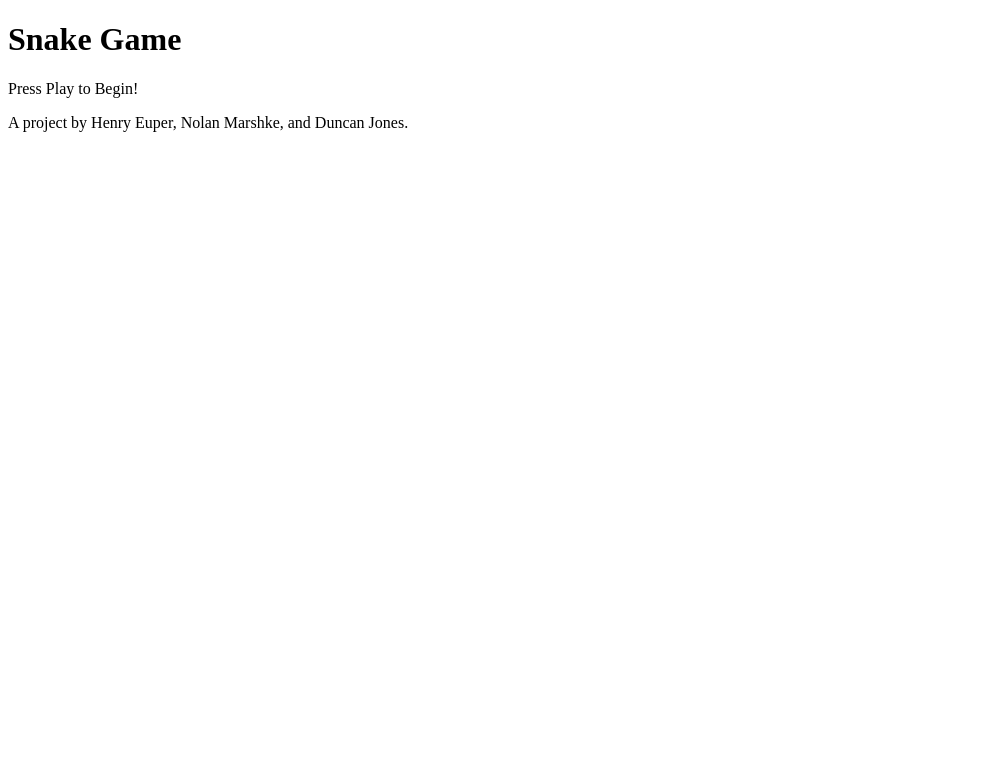
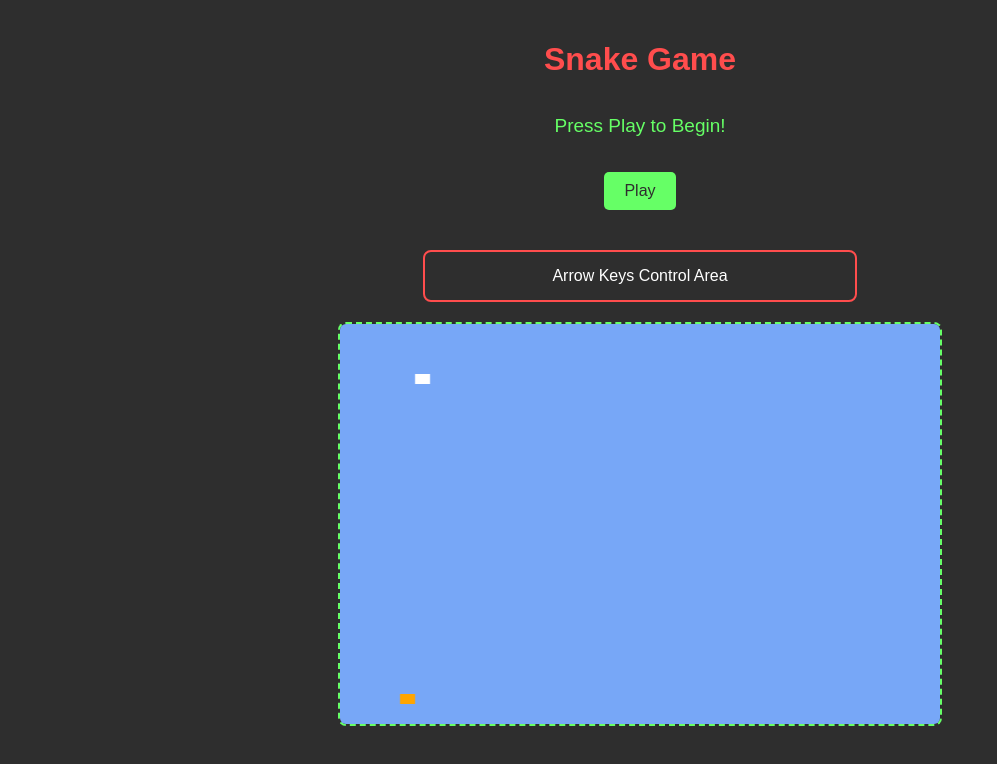
Before and after one commit to CerfSoleil/temporary-branch, a plain HTML site: page index.html in a window 1280 px wide. Shown: the whole page, without its empty margins (0-997 px from the left). Drawn offline with Linux system fonts and the light colour scheme.

Commit message:
Snake moving, Food placed, food randomized, fail conditions set... check comments in .js file for details

```diff
--- a/assets/script.js
+++ b/assets/script.js
@@ -0,0 +1,112 @@
+let gameCanvas;
+let ctx;
+
+let blockSize = 10;
+let rowSize = 40;
+let colSize = 40;
+
+let snakeX = blockSize * 5;
+let snakeY = blockSize * 5;
+
+// These are used to determine the direction of the snake. (Negative is down/left, Positive is up/right)
+let speedX = 0;
+let speedY = 0;
+
+let snakeBody = [];
+
+let foodX;
+let foodY;
+
+let gameOver = false;
+
+//This will need to activate by the play button.
+window.onload = function () {
+    gameCanvas = document.getElementById("playArea");
+    gameCanvas.height = rowSize * blockSize;
+    gameCanvas.width = colSize * blockSize;
+    ctx = gameCanvas.getContext("2d");
+
+    placeFood();
+    document.addEventListener("keydown", changeDirection);
+    // This begins the game and sets its speed
+    setInterval(game, 1000 / 10);
+}
+
+function game() {
+    if (gameOver) {
+        return;
+    }
+
+    // The game's background color
+    ctx.fillStyle = '#77A7F7';
+    ctx.fillRect(0, 0, gameCanvas.width, gameCanvas.height);
+
+    // setting the color of the food
+    ctx.fillStyle = "Orange";
+    ctx.fillRect(foodX, foodY, blockSize, blockSize);
+
+    //this replaces the food once the snake moves over it
+    if (snakeX == foodX && snakeY == foodY) {
+        snakeBody.push([foodX, foodY]);
+        placeFood();
+    }
+
+    // This adds length to the snake body
+    for (let i = snakeBody.length - 1; i > 0; i--) {
+        snakeBody[i] = snakeBody[i - 1];
+    }
+    if (snakeBody.length) {
+        snakeBody[0] = [snakeX, snakeY];
+    }
+
+    // This updates the snake's position (works in time with the Interval)
+    snakeX += speedX * blockSize;
+    snakeY += speedY * blockSize;
+
+    // This is the color of the snake
+    ctx.fillStyle = "white";
+    ctx.fillRect(snakeX, snakeY, blockSize, blockSize);
+    for (let i = 0; i < snakeBody.length; i++) {
+        ctx.fillRect(snakeBody[i][0], snakeBody[i][1], blockSize, blockSize);
+    }
+
+    //Trigger Game Over on hitting self
+    for (let i = 0; i < snakeBody.length; i++) {
+        if (snakeX == snakeBody[i][0] && snakeY == snakeBody[i][1]) {
+            gameOver = true;
+            alert("Game Over");
+        }
+    }
+
+    //Trigger Game Over on hitting the edge
+    if (snakeX < 0 || snakeX > colSize * blockSize || snakeY < 0 || snakeY > rowSize * blockSize) {
+        gameOver = true;
+        alert("Game Over");
+    }
+}
+
+// Place food at random.
+function placeFood() {
+    foodX = Math.floor(Math.random() * colSize) * blockSize;
+    foodY = Math.floor(Math.random() * rowSize) * blockSize;
+}
+
+// Movement + not doubling back
+function changeDirection(direction) {
+    if (direction.code == "ArrowUp" && speedY != 1) {
+        speedX = 0;
+        speedY = -1;
+        }
+        else if (direction.code == "ArrowDown" && speedY != -1) {
+            speedX = 0;
+            speedY = 1;
+        }
+        else if (direction.code == "ArrowLeft" && speedX != 1) {
+            speedX = -1;
+            speedY = 0;
+        }
+        else if (direction.code == "ArrowRight" && speedX != -1) {
+            speedX = 1;
+            speedY = 0;
+        }
+}
--- a/assets/style.css
+++ b/assets/style.css
@@ -0,0 +1,82 @@
+body {
+    font-family: Arial, sans-serif;
+    background-color: #2e2e2e;
+    color: #ffffff;
+    display: flex;
+    flex-direction: column;
+    align-items: center;
+    margin: 0;
+    padding: 0;
+}
+
+header {
+    margin-top: 20px;
+    text-align: center;
+}
+
+h1 {
+    color: #ff4d4d;
+}
+
+#instructions {
+    margin: 15px 0;
+    font-size: 19px;
+    color: #66ff66;
+}
+
+
+
+#playButton {
+    margin: 20px 0;
+}
+
+button {
+    background-color: #66ff66;
+    color: #2e2e2e;
+    border: none;
+    padding: 10px 20px;
+    font-size: 16px;
+    border-radius: 5px;
+    cursor: pointer;
+}
+
+#arrowKeys {
+    margin-top: 20px;
+    padding: 15px;
+    background-color: #2e2e2e;
+    border-radius: 8px;
+    text-align: center;
+    width: 80%;
+    max-width: 400px;
+    border: 2px solid #ff4d4d;
+}
+
+
+#playArea {
+    margin-top: 20px;
+    width: 80%;
+    max-width: 600px;
+    height: 400px;
+    background-color: #2e2e2e;
+    border: 2px dashed #66ff66;
+    display: flex;
+    border-radius: 8px;
+    position: relative;
+}
+
+.grid-cell {
+    border: 1px solid white;
+    width: 40px;
+    height: 40px;
+}
+
+footer {
+    margin-top: 30px;
+    font-size: 14px;
+    text-align: center;
+    color: #888;
+}
+
+footer p {
+    margin: 0;
+}
--- a/index.html
+++ b/index.html
@@ -12,9 +12,11 @@
         <h1>Snake Game</h1>
     </header>
     <p id="instructions">Press Play to Begin!</p>
-    <div id="playButton"></div>
-    <div id="arrowKeys"></div>
-    <div id="playArea"></div>
+    <div id="playButton">
+        <button>Play</button>
+    </div>
+    <div id="arrowKeys">Arrow Keys Control Area</div>
+    <canvas id="playArea">Game Play Area</div>
     <footer id="credits">
         <p>A project by Henry Euper, Nolan Marshke, and Duncan Jones.</p>
     </footer>
```
